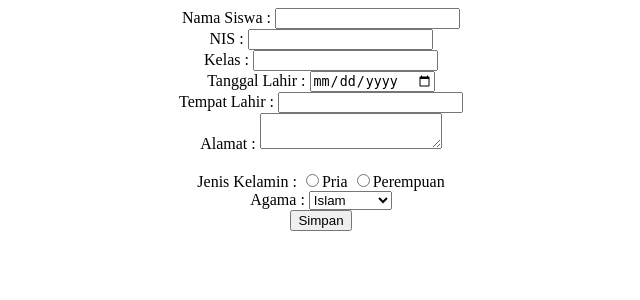
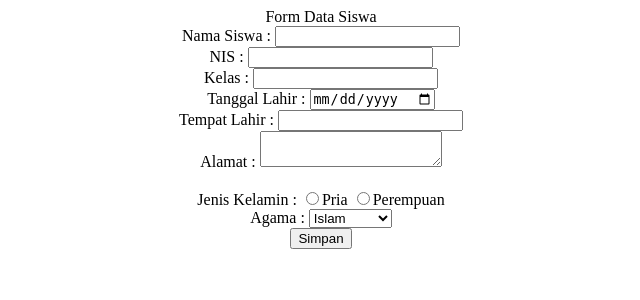
Before and after one commit to rhyrichard/WP2_Pert7_RichardAdam, a CodeIgniter app: page /review/index.php/controller/index in a window 1280 px wide. Shown: the top 300 px of the page, without its empty margins (319-959 px from the left). Run offline with CodeIgniter, Linux system fonts and the light colour scheme.

Commit message:
Penambahan sedikit pada form

```diff
--- a/application/views/vw_form.php
+++ b/application/views/vw_form.php
@@ -1,10 +1,16 @@
 <html>
 <head>
-	<title></title>
+	<title>Form Data Siswa</title>
 </head>
 <body>
-    <?php echo validation_errors(); ?>
+<?php echo validation_errors(); ?>
     <center>
+<tr>
+		<th colspan="3">
+		Form Data Siswa
+	</th>
+	</tr>
+
 <form action="<?= base_url('controller/cetak'); ?>"
 method="post">
 	<label>Nama Siswa : </label>
```
